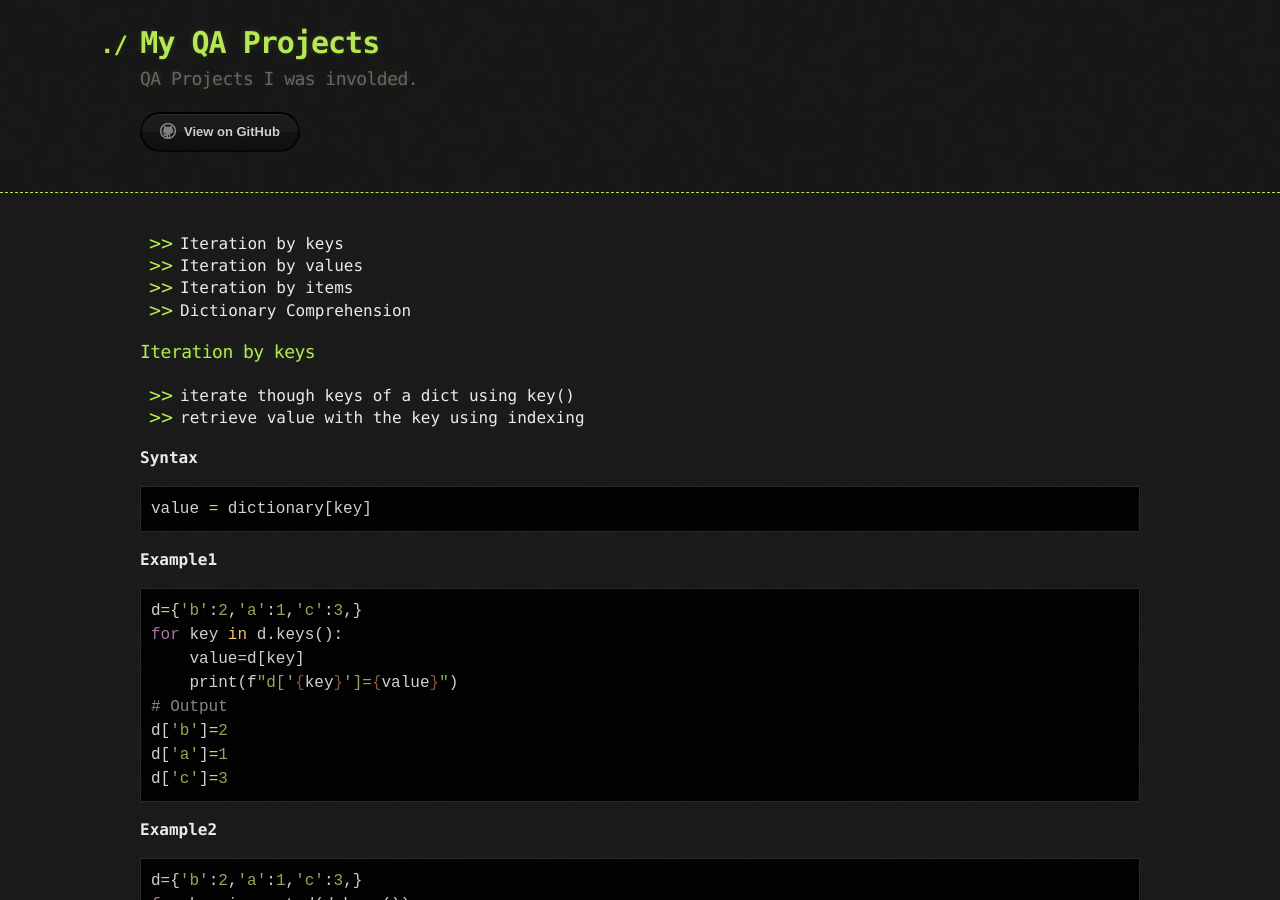
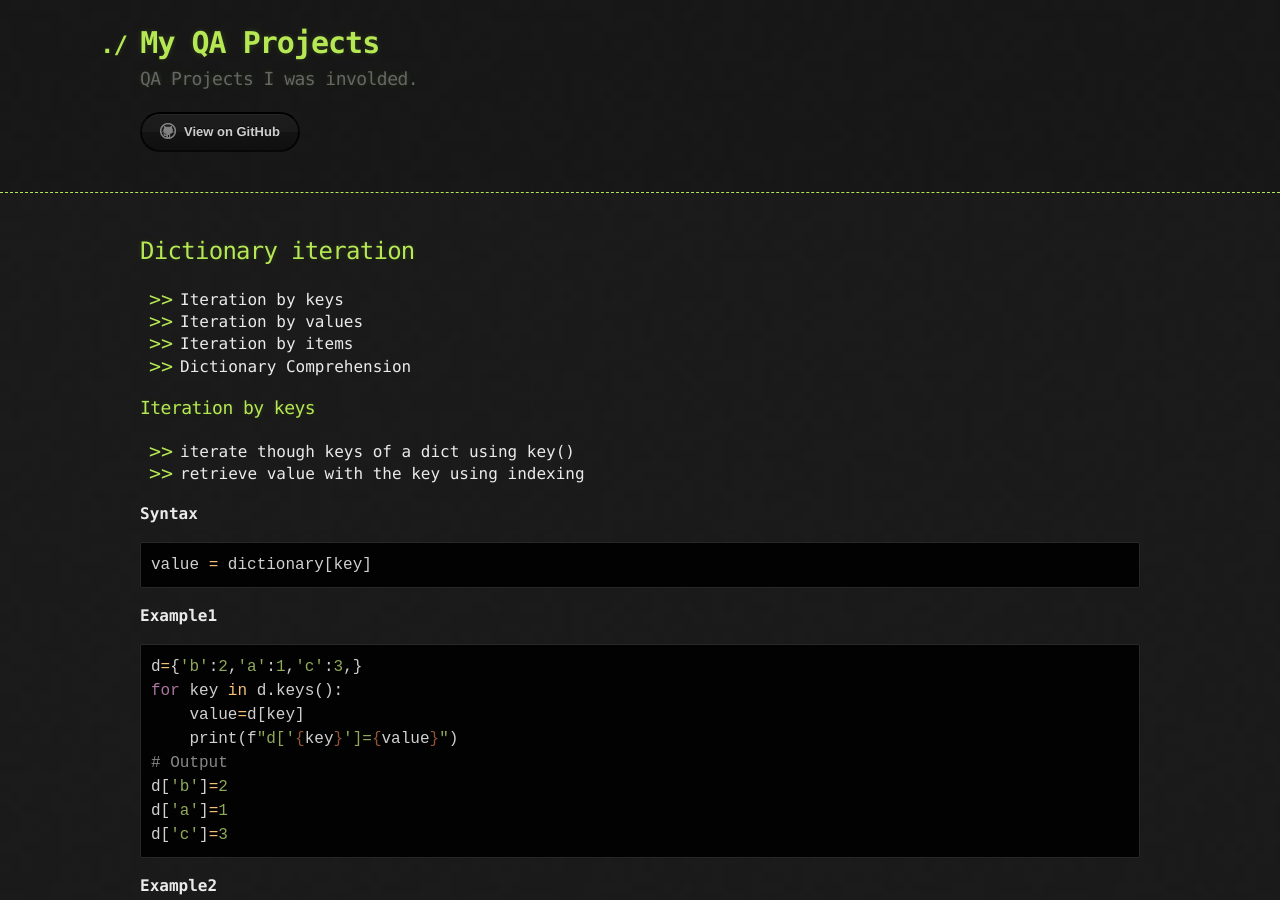
Before and after one commit to sciustechnologia/sciustechnologia.github.io, a Jekyll site: the page built from python/04_set_dict/04_dict_iteration.md, in a window 1280 px wide and 900 px high. Built offline with Jekyll 4.4.1, drawn with Linux system fonts in a browser that asks for light colours.

Commit message:
Update 04_dict_iteration.md

```diff
--- a/python/04_set_dict/04_dict_iteration.md
+++ b/python/04_set_dict/04_dict_iteration.md
@@ -2,6 +2,8 @@
 title:  Python - Dictionary iteration
 layout: default
 ---
+
+## Dictionary iteration
 
 * Iteration by keys
 * Iteration by values
```
